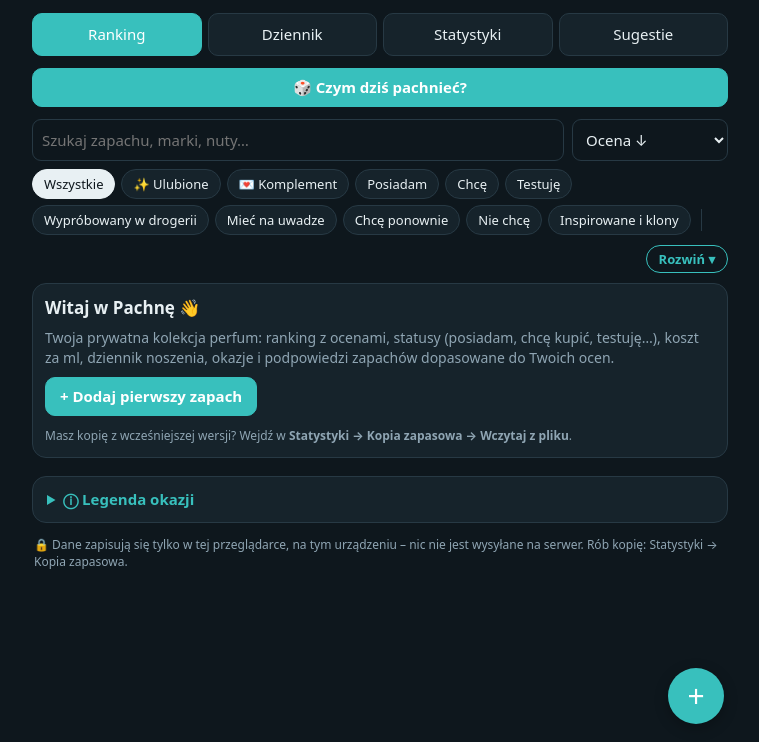
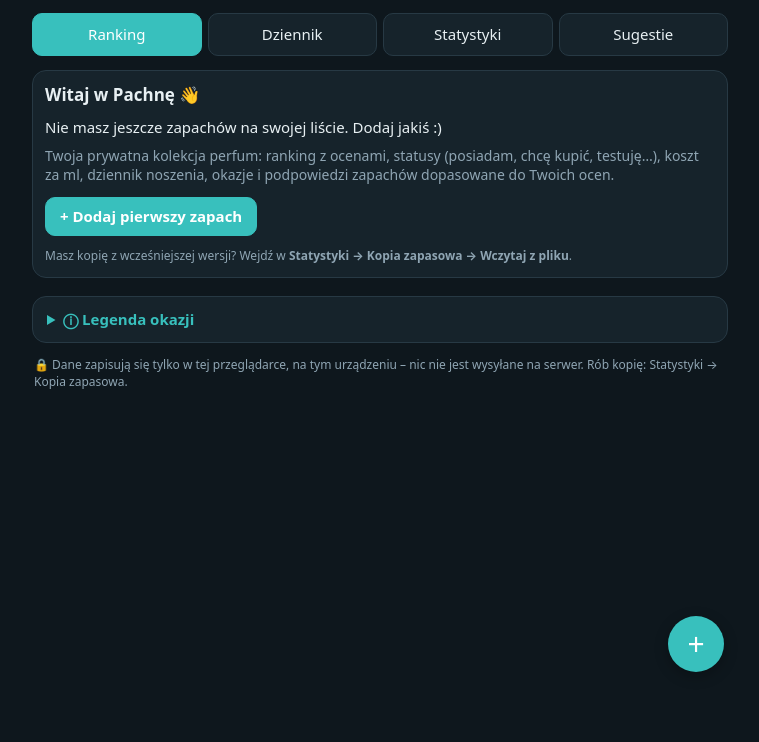
Before and after one commit to dev-jq/pachne, a plain HTML site: page index.html in a window 1280 px wide. Shown: the part 58-800 px from the top of the page, without its empty margins (260-1019 px from the left). Drawn offline with Linux system fonts and the light colour scheme.

Commit message:
Empty list view & RWD fixes

```diff
--- a/index.html
+++ b/index.html
@@ -12,7 +12,7 @@
 box-sizing:border-box;padding-top:env(safe-area-inset-top,0px);padding-bottom:env(safe-area-inset-bottom,0px);color-scheme:light}
 :root[data-theme="dark"]{--bg:#0e171d;--sf:#16232b;--ink:#e8f0f3;--mut:#8fa5b3;--ln:#273944;--ac:#38c0bd;--acs:#12393a;--gd:#e2a940;--gds:#3a2e12;--rd:#e8776f;color-scheme:dark}
 *{box-sizing:border-box}html,body{margin:0}
-body{background:var(--bg);color:var(--ink);font:15px/1.4 system-ui,-apple-system,Segoe UI,Roboto,sans-serif;max-width:720px;margin:0 auto;padding:0 12px 90px}
+body{background:var(--bg);color:var(--ink);font:15px/1.4 system-ui,-apple-system,Segoe UI,Roboto,sans-serif;max-width:720px;margin:0 auto;padding:0 12px 150px}
 h1,h2,.num{font-family:system-ui,sans-serif}
 header{padding:16px 2px 8px;display:flex;justify-content:space-between;align-items:center}
 h1{font-size:26px;margin:0;font-weight:800;letter-spacing:-.02em}
@@ -41,7 +41,7 @@ button,input,select,textarea{font:inherit;color:inherit}
 :root[data-theme="dark"] .t.w{background:#3d1f1c}
 .st-own{--c:light-dark(#1f8a4c,#4ccb81)}.st-wantbuy{--c:light-dark(#2f6fd0,#6aa3f5)}.st-wanttest{--c:light-dark(#2b9bd6,#6fc3f0)}.st-watch{--c:light-dark(#8a52c8,#b98af0)}.st-tested{--c:light-dark(#6b7a86,#9db0bd)}.st-had{--c:light-dark(#9a6b3f,#d09a62)}.st-again{--c:light-dark(#0e8f8f,#45cfcf)}.st-no{--c:light-dark(#c0443c,#f2807a)}.st-tryout{--c:light-dark(#d9822b,#f0a35e)}.st-comp{--c:light-dark(#c2185b,#f48fb1)}
 .t[class*="st-"]{background:color-mix(in srgb,var(--c) 16%,transparent);color:var(--c);font-weight:600}
-.fab{position:fixed;right:max(16px,calc(50% - 344px));bottom:calc(18px + env(safe-area-inset-bottom,0px));width:56px;height:56px;border-radius:50%;background:var(--ac);color:#fff;border:0;font-size:30px;box-shadow:0 4px 14px #0004;cursor:pointer}
+.fab{position:fixed;right:max(16px,calc(50% - 344px));bottom:calc(70px + env(safe-area-inset-bottom,0px));width:56px;height:56px;border-radius:50%;background:var(--ac);color:#fff;border:0;font-size:30px;box-shadow:0 4px 14px #0004;cursor:pointer}
 .grid{display:grid;grid-template-columns:1fr 1fr;gap:8px}
 .kpi{background:var(--sf);border:1px solid var(--ln);border-radius:14px;padding:12px}
 .kpi b{display:block;font:800 24px system-ui}.kpi span{font-size:12px;color:var(--mut)}
@@ -98,7 +98,7 @@ function openLegend(){legOpen=true;const d=$('legend');if(!d)return;d.open=true;
 const SORTS=[['rating','Ocena ↓'],['ppmd','Zł/ml ↓'],['ppma','Zł/ml ↑'],['name','Nazwa A–Z'],['comp','Komplementy ↓']];
 const sq=s=>String(s||'').toLowerCase().normalize('NFD').replace(/[\u0300-\u036f]/g,'').replace(/ł/g,'l');
 const hay=x=>sq([x.brand,x.name,x.conc,x.insp,x.source,(x.tags||[]).join(' '),ST[x.status],x.blotter,x.skin,x.note,x.type==='insp'?'inspirowany':x.type==='clone'?'klon':''].join(' '));
-function welcome(){return `<div class="box" style="margin-top:6px"><b style="font-size:17px">Witaj w Pachnę 👋</b><p class="br" style="margin:8px 0 10px;font-size:14px">Twoja prywatna kolekcja perfum: ranking z ocenami, statusy (posiadam, chcę kupić, testuję…), koszt za ml, dziennik noszenia, okazje i podpowiedzi zapachów dopasowane do Twoich ocen.</p><button class="btn p" onclick="edit()">+ Dodaj pierwszy zapach</button><p class="br" style="margin:12px 0 0">Masz kopię z wcześniejszej wersji? Wejdź w <b>Statystyki → Kopia zapasowa → Wczytaj z pliku</b>.</p></div>`}
+function welcome(){return `<div class="box" style="margin-top:6px"><b style="font-size:17px">Witaj w Pachnę 👋</b><p style="margin:10px 0 4px;font-size:15px">Nie masz jeszcze zapachów na swojej liście. Dodaj jakiś :)</p><p class="br" style="margin:8px 0 12px;font-size:14px">Twoja prywatna kolekcja perfum: ranking z ocenami, statusy (posiadam, chcę kupić, testuję…), koszt za ml, dziennik noszenia, okazje i podpowiedzi zapachów dopasowane do Twoich ocen.</p><button class="btn p" onclick="edit()">+ Dodaj pierwszy zapach</button><p class="br" style="margin:12px 0 0">Masz kopię z wcześniejszej wersji? Wejdź w <b>Statystyki → Kopia zapasowa → Wczytaj z pliku</b>.</p></div>`}
 function rankList(){
 if(!D.length)return welcome();
 let L=D.filter(x=>flt==='all'||x.status===flt||(flt==='want'&&(x.status==='wantbuy'||x.status==='wanttest'))||(flt==='fav'&&x.fav)||(flt==='comp'&&x.comp)||(flt==='insp'&&(x.type==='insp'||x.type==='clone'))).filter(x=>!tag||(x.tags||[]).includes(tag)).filter(x=>!cflt||x.conc===cflt);
@@ -112,7 +112,7 @@ return `<p class="br" style="margin:2px 0 8px">${L.length} z ${D.length}${act?'
 function rank(){const all=[...new Set([...D.flatMap(x=>x.tags||[]),'Wiosna-Lato','Jesień-Zima'])].sort();
 const concs=CONC.filter(c=>D.some(x=>x.conc===c));
 const f=[['all','Wszystkie'],['fav','✨ Ulubione'],['comp','💌 Komplement'],['own','Posiadam'],['want','Chcę'],['tested','Testuję'],['tryout','Wypróbowany w drogerii'],['watch','Mieć na uwadze'],['again','Chcę ponownie'],['no','Nie chcę'],['insp','Inspirowane i klony']];
-return `<button class="btn p" style="width:100%;margin:4px 0 6px" onclick="today('')">🎲 Czym dziś pachnieć?</button><div style="display:flex;gap:8px;margin:6px 0 8px"><input id="q" type="search" placeholder="Szukaj zapachu, marki, nuty…" aria-label="Szukaj" value="${esc(q)}" oninput="q=this.value;$('rlist').innerHTML=rankList()" style="flex:1;min-width:0"><select id="sortBy" aria-label="Sortowanie" onchange="sortBy=this.value;render()" style="width:auto;max-width:46%">${SORTS.map(a=>`<option value="${a[0]}" ${sortBy===a[0]?'selected':''}>${a[1]}</option>`).join('')}</select></div><div class="chips ${more.f?'':'cl'}" id="cf">${f.map(a=>`<span class="chip ${flt===a[0]?'on':''}" onclick="flt='${a[0]}';render()">${a[1]}</span>`).join('')}<span class="sep"></span>${concs.map(c=>`<span class="chip ${cflt===c?'on':''}" onclick="cflt=cflt==='${c}'?'':'${c}';render()">${c}</span>`).join('')}${concs.length?'<span class="sep"></span>':''}${all.map(t=>`<span class="chip ${tag===t?'on':''}" onclick="tag=tag==='${js(t)}'?'':'${js(t)}';render()">${esc(t)}</span>`).join('')}</div><div style="display:flex;justify-content:flex-end;align-items:center;gap:8px;margin:-2px 0 10px">${more.f?'<button class="more" style="margin:0" onclick="openLegend()" aria-label="Legenda okazji" title="Legenda okazji">ⓘ</button>':''}<button class="more" id="mf" style="display:none;margin:0" onclick="more.f=!more.f;render()">${more.f?'Zwiń ▴':'Rozwiń ▾'}</button></div>
+return `${D.length?`<button class="btn p" style="width:100%;margin:4px 0 6px" onclick="today('')">🎲 Czym dziś pachnieć?</button>`:''}${D.length<2?'':`<div style="display:flex;gap:8px;margin:6px 0 8px"><input id="q" type="search" placeholder="Szukaj zapachu, marki, nuty…" aria-label="Szukaj" value="${esc(q)}" oninput="q=this.value;$('rlist').innerHTML=rankList()" style="flex:1;min-width:0"><select id="sortBy" aria-label="Sortowanie" onchange="sortBy=this.value;render()" style="width:auto;max-width:46%">${SORTS.map(a=>`<option value="${a[0]}" ${sortBy===a[0]?'selected':''}>${a[1]}</option>`).join('')}</select></div><div class="chips ${more.f?'':'cl'}" id="cf">${f.map(a=>`<span class="chip ${flt===a[0]?'on':''}" onclick="flt='${a[0]}';render()">${a[1]}</span>`).join('')}<span class="sep"></span>${concs.map(c=>`<span class="chip ${cflt===c?'on':''}" onclick="cflt=cflt==='${c}'?'':'${c}';render()">${c}</span>`).join('')}${concs.length?'<span class="sep"></span>':''}${all.map(t=>`<span class="chip ${tag===t?'on':''}" onclick="tag=tag==='${js(t)}'?'':'${js(t)}';render()">${esc(t)}</span>`).join('')}</div><div style="display:flex;justify-content:flex-end;align-items:center;gap:8px;margin:-2px 0 10px">${more.f?'<button class="more" style="margin:0" onclick="openLegend()" aria-label="Legenda okazji" title="Legenda okazji">ⓘ</button>':''}<button class="more" id="mf" style="display:none;margin:0" onclick="more.f=!more.f;render()">${more.f?'Zwiń ▴':'Rozwiń ▾'}</button></div>`}
 <div id="rlist">${rankList()}</div>${legendBox()}<p class="br" style="margin:14px 2px">🔒 Dane zapisują się tylko w tej przeglądarce, na tym urządzeniu – nic nie jest wysyłane na serwer. Rób kopię: Statystyki → Kopia zapasowa.</p>`}
 function bars(rows,fmtv){const m=Math.max(...rows.map(r=>r[1]),1);return rows.length?rows.map(r=>`<div class="bar"><i>${esc(r[0])}</i><u><s style="width:${r[1]/m*100}%"></s></u><em>${fmtv?fmtv(r[1]):r[1]}</em></div>`).join(''):'<div class="br">Brak danych – uzupełnij cenę i pojemność.</div>'}
 function count(arr){const o={};arr.forEach(k=>{if(k)o[k]=(o[k]||0)+1});return Object.entries(o).sort((a,b)=>b[1]-a[1])}
```
